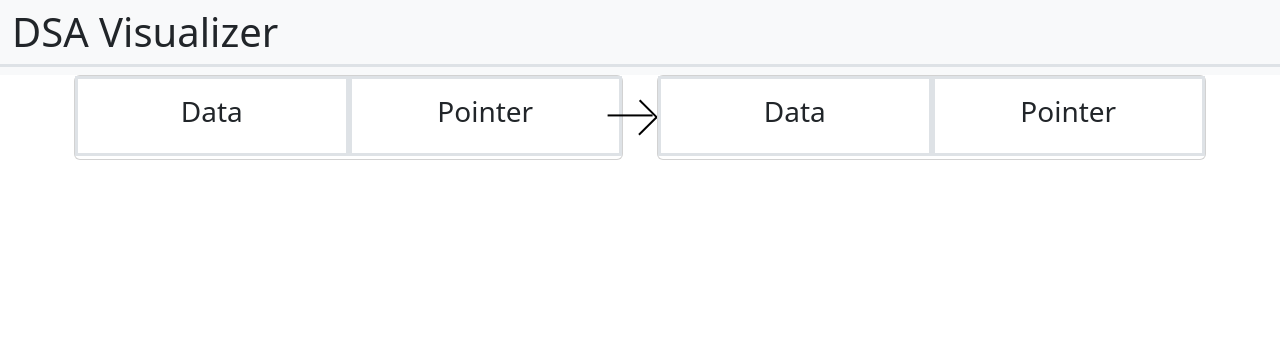
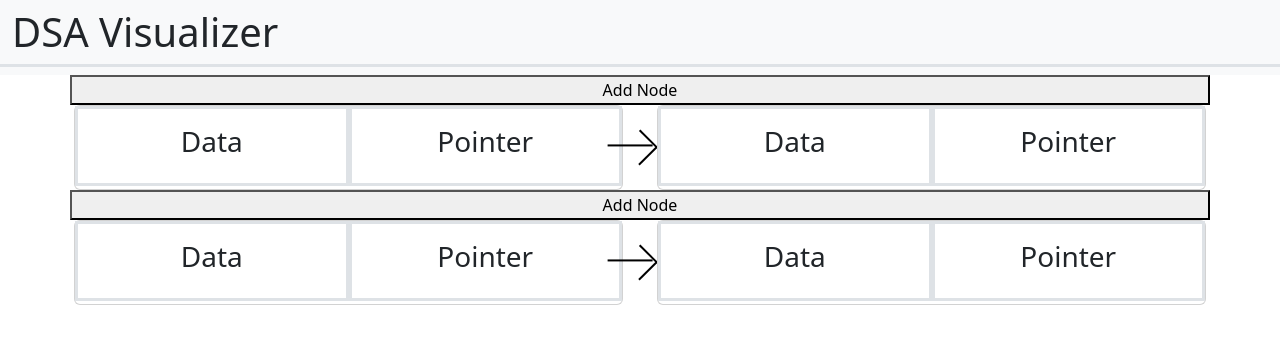
Before and after one commit to mwormley008/dsa_visualizer, a React (Create React App) app: page / in a window 1280 px wide. Shown: the top 344 px of the page. Built offline with nearby package versions, Linux system fonts and the light colour scheme.

Commit message:
add nodes

```diff
--- a/src/App.js
+++ b/src/App.js
@@ -10,6 +10,7 @@ function App() {
         <div className="App">
             <Navbar />
             <LinkedList />
+            <LinkedList />
         </div>
     );
 }
--- a/src/components/linkedlist.jsx
+++ b/src/components/linkedlist.jsx
@@ -1,14 +1,30 @@
-import React from 'react';
+import React, { useState } from 'react';
 import Lnode from './lnode';
 import Arrow from './arrow';
 
 export default function LinkedList() {
+
+  const [count, setCount] = useState(1)
+
+  let nodes = []
+  for(let i = 0; i<count; i++) {
+    nodes.push(
+      <>
+      <Arrow /> <Lnode />
+      </>
+    )
+  }
+
+  function handleClick (e) {
+    setCount(count+1)
+  }
+
   return (
     <div className="container">
       <div className="row justify-content-between">
+        <button onClick={handleClick}>Add Node</button>
         <Lnode />
-        <Arrow />
-        <Lnode />
+        {nodes}
       </div>
     </div>
   )
```
